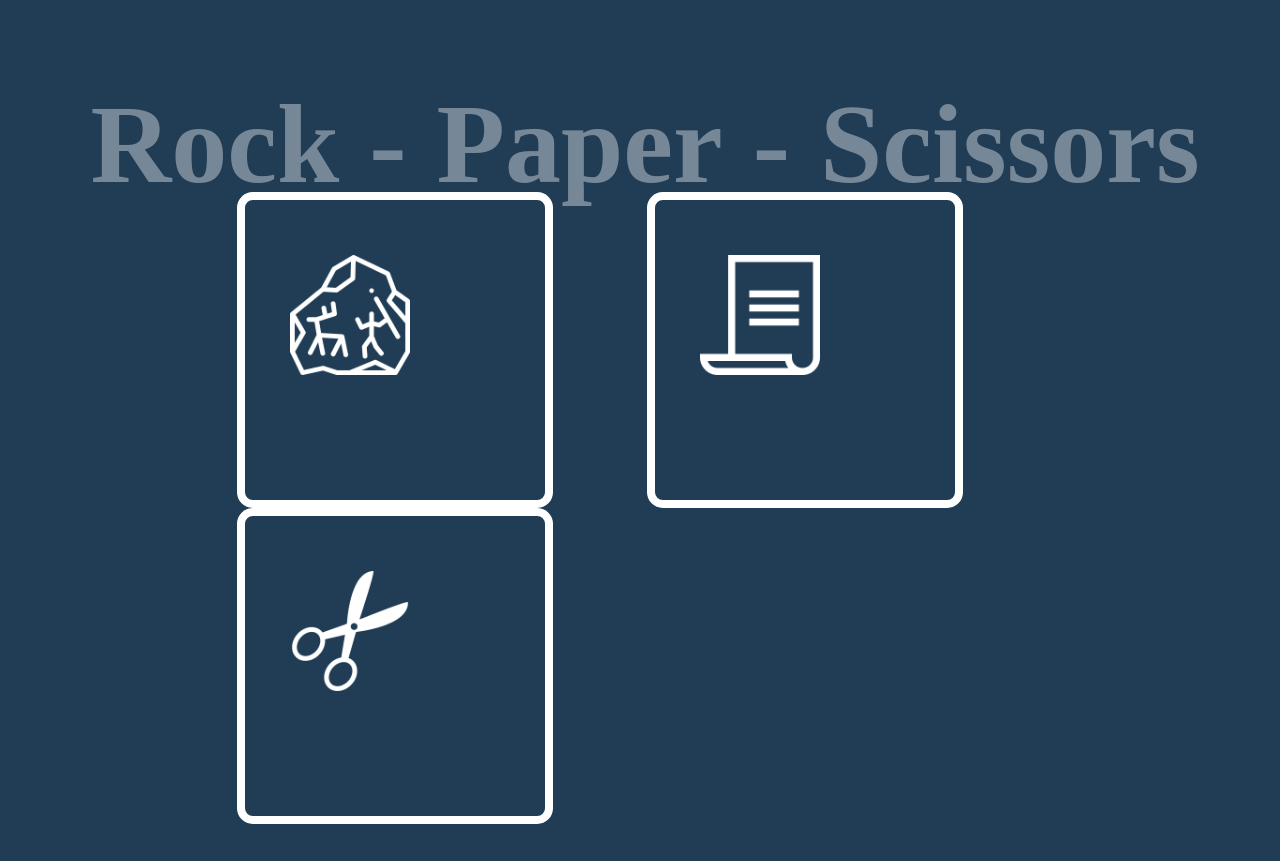
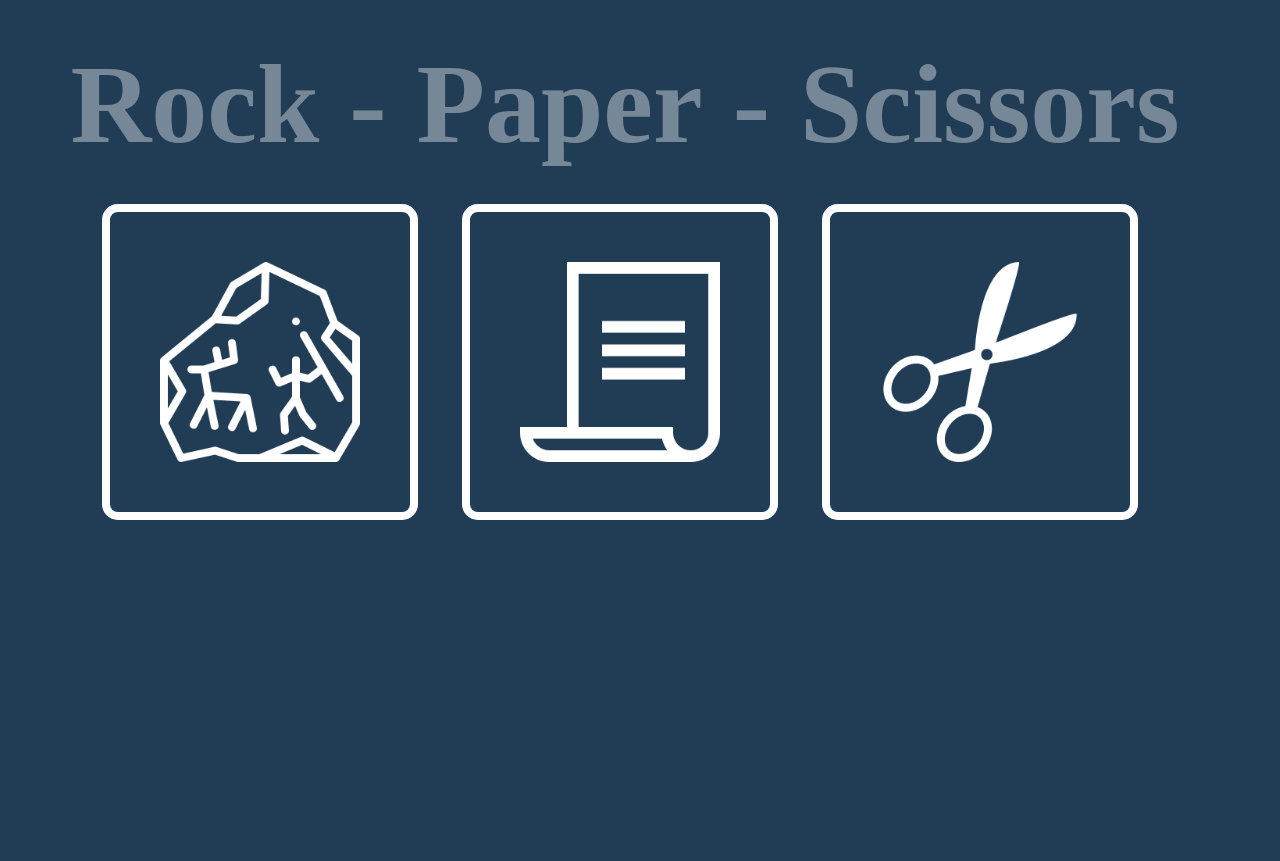
Before and after one commit to WilliamSegrestAU/rock-paper-scissors, a plain HTML site: page index.html in a window 1280 px wide. After the commit the page ends 800 px from the top, so only its background shows below. Drawn offline with Linux system fonts and the light colour scheme; a web font is replaced by a local one.

Commit message:
Fixed sizing for smaller screens

```diff
--- a/style.css
+++ b/style.css
@@ -9,15 +9,15 @@ body {
     display: flex;
     justify-content: center;
     align-items: center;
-    margin-top: 20%;
-    margin: 15%;
+    flex-direction: column;
+    margin-top: 5vh;
 }
 
 .game_container {
     display: flex;
     flex-direction: column;
-    align-items: center;
-    justify-content: center;
+    flex: auto;
+    margin-top: 35px;
 }
 
 .results{
@@ -34,11 +34,8 @@ body {
     font-weight: 700;
     font-style: normal;
     justify-content: center;
-    position: fixed;
-    left: 0;
-    top: 10vh;
-    margin-left: 20px;
-    width: 100%;
+    flex: auto;
+    margin: 0 auto;
     color: rgba(255, 255, 255, 0.389);
 }
 
@@ -48,25 +45,25 @@ body {
 }
 
 .opt_btn {
-    margin-top: 30px;
-    margin: 0 45px;
-    width: 100px;
-    height: 100px;
+    margin: 0 auto;
+    width: 10vh;
+    height: 10vh;
     padding: 150px;
     border: white 8px solid;
     background-color: transparent;
     border-radius: 5%;
     transition: all .3s ease;
+    margin-right: 40px;
 }
+
 .results {
-    margin-top: 5vh;
     font-size: 3rem;
     font-weight: 700;
 }
 
 button {
         transition: all .3s ease;
-        margin-top: 75px;
+        margin-top: 25px;
         margin-left: 15px;
         font-size: 4rem;
         color: rgba(255, 255, 255, 0.389);
@@ -74,11 +71,13 @@ button {
         background-color: transparent;
         text-align: center;
         font-family: 'dovetail-mvb', serif;
+        margin-bottom: 5vh;
 }
 
 .img {
-    width: 15vh;
     position: relative;
-    bottom: 95px;
-    right: 105px;
+    right: 100px;
+    bottom: 100px;
+    width: 200px;
+
 }
```
